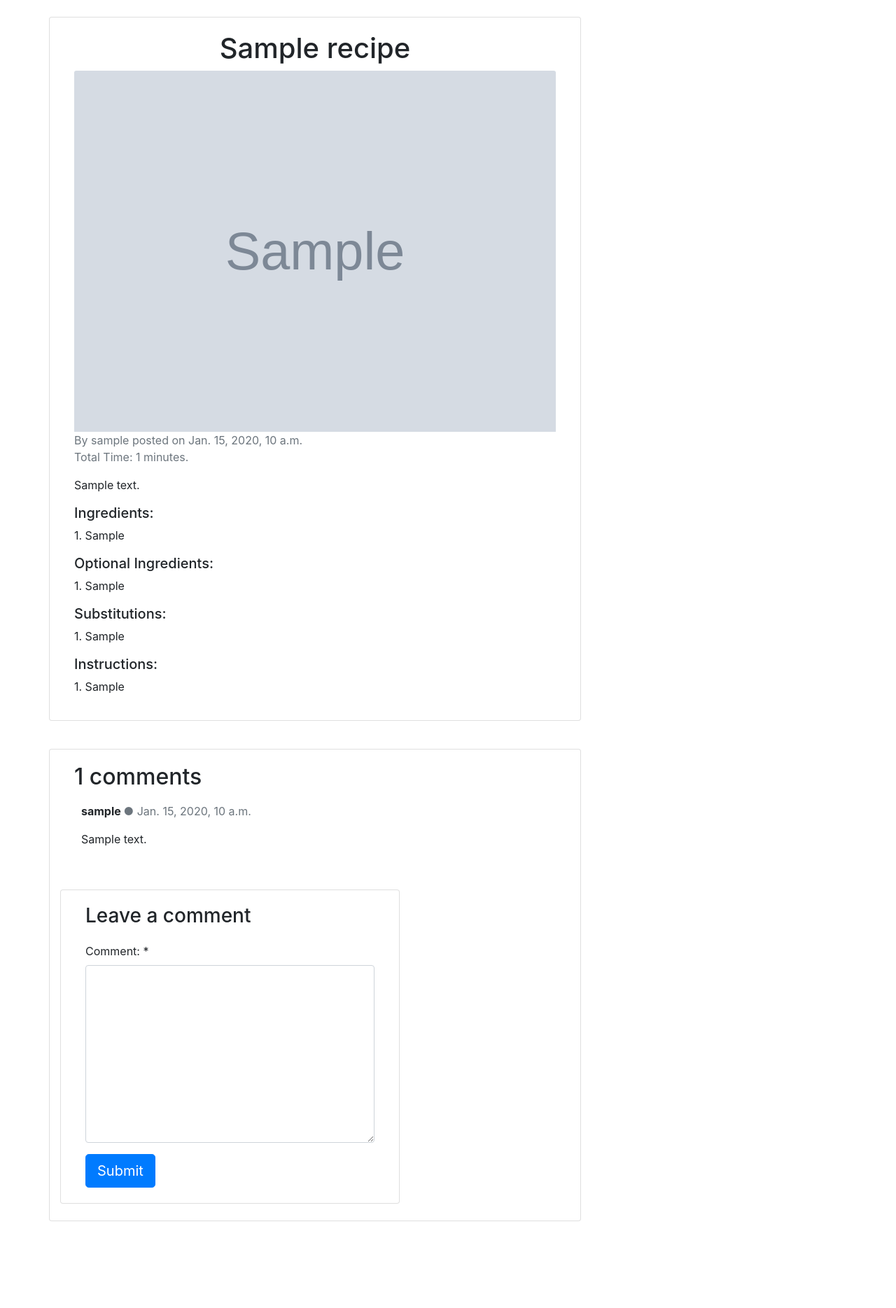
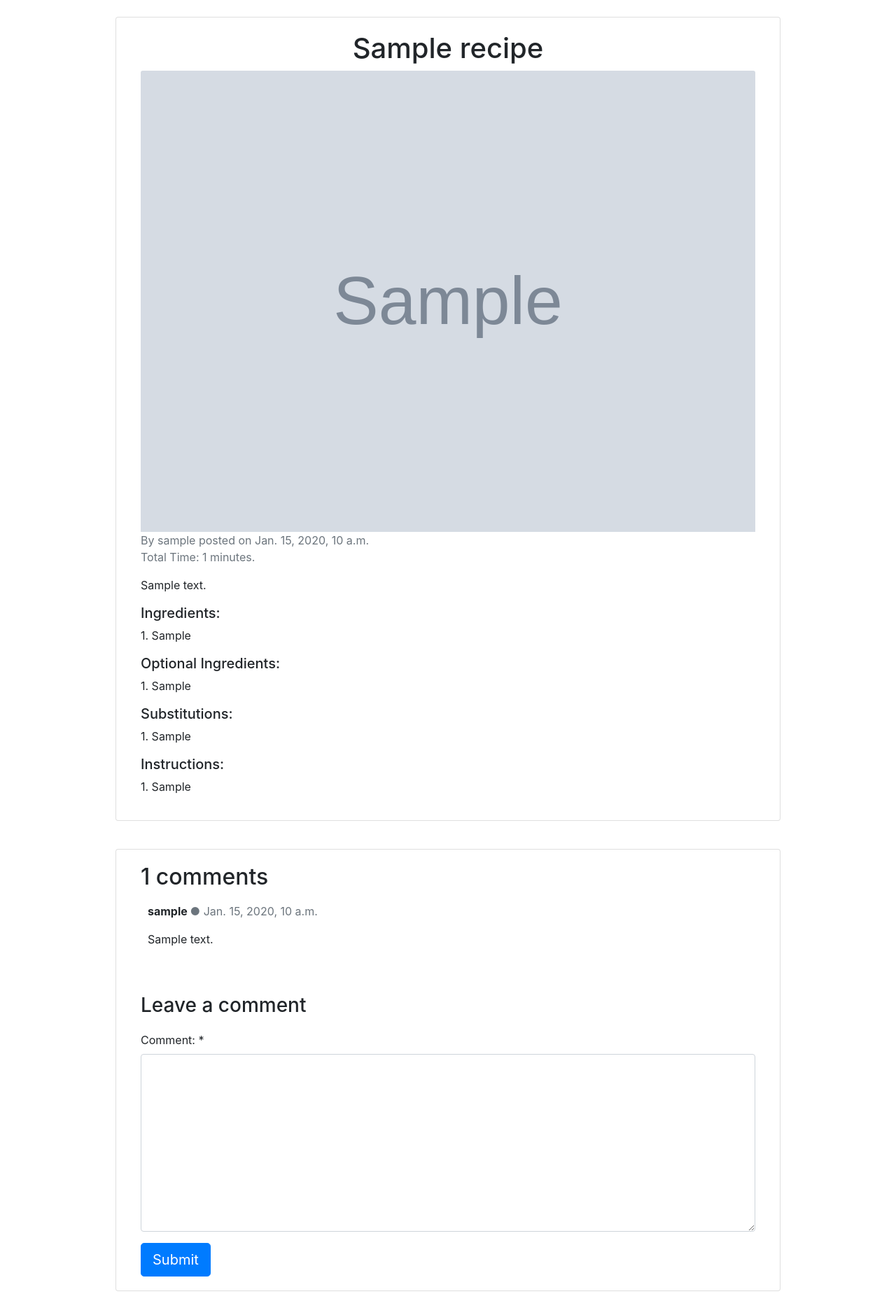
Before and after one commit to repacheco1/CINS465-Final_Project, a Django app: a page that uses mysite/foodfficient/templates/recipe_details.html in a window 1280 px wide. Shown: the part 56-1925 px from the top of the page at 70% size. Before the commit the page ends 1801 px from the top, so only its background shows below. Run offline with Django 3.2, Linux system fonts and the light colour scheme; tables that the repository leaves empty hold one stand-in row (values such as "Sample post"); grey boxes marked "Sample" are stand-in pictures; some libraries are stand-ins or nearby versions.

Commit message:
Working on formating

```diff
--- a/mysite/foodfficient/templates/recipe_details.html
+++ b/mysite/foodfficient/templates/recipe_details.html
@@ -10,8 +10,8 @@
 <h1 class="text-center">{{pageTitle}}</h1>
 
 <div class="container">
-  <div class="row">
-    <div class="col-md-8 card mb-4  mt-3 left  top">
+  <div class="row justify-content-center">
+    <div class="col-md-10 card mb-4  mt-3 top">
       <div class="card-body">
         <div class="col text-center">
             <h1>{{ recipe.name }}</h1>
@@ -40,8 +40,8 @@
 </div>
 
 <div class="container">
-  <div class="row">
-        <div class="col-md-8 card mb-4  mt-3 ">
+  <div class="row justify-content-center">
+        <div class="col-md-10 card mb-4  mt-3 ">
             <div class="card-body">
             <!-- comments -->
             <h2>{{ comments.count }} comments</h2>
@@ -57,7 +57,7 @@
                 </div>
                 {% endfor %}
             </div>
-            <div class="col-md-8 card mb-4  mt-3 ">
+            {% comment %} <div class="col-md-8 card mb-4  mt-3 "> {% endcomment %}
                 <div class="card-body">
                     {% if new_comment %}
                     <div class="alert alert-success" role="alert">
@@ -72,7 +72,7 @@
                     </form>
                     {% endif %}
                 </div>
-            </div>
+            {% comment %} </div> {% endcomment %}
         </div>
     </div>
   </div>
```
Also changed, not shown: mysite/foodfficient/templates/recipes.html (+9 -3 lines).
